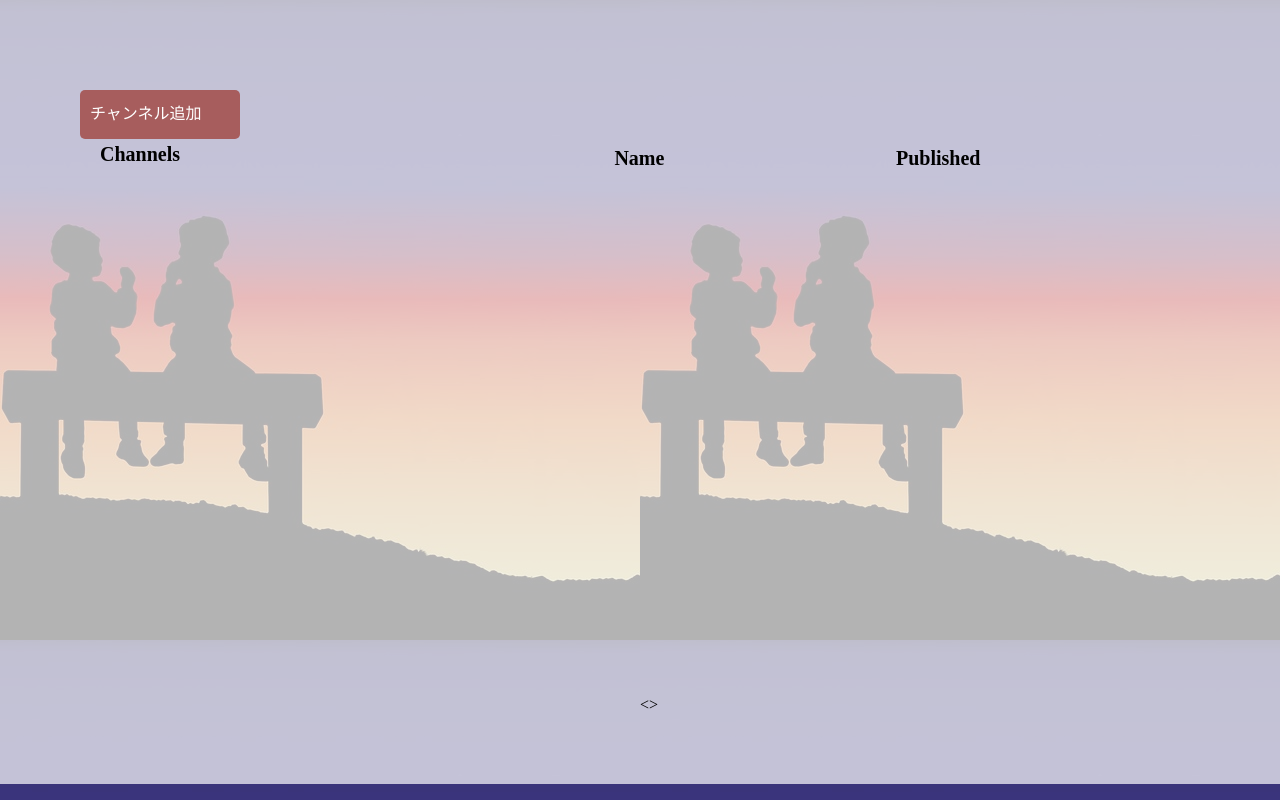
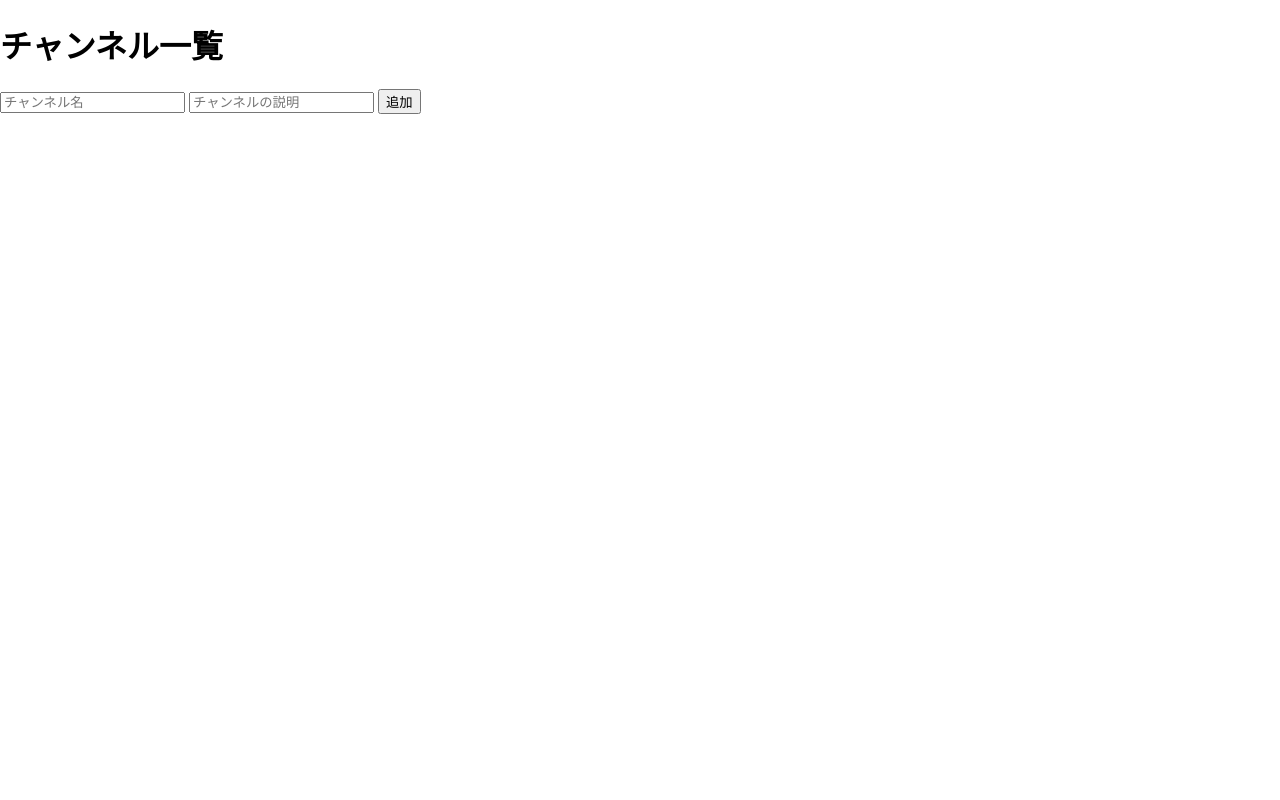
Before and after one commit to hackathon-team-e/chatapp, a Flask app: page /delete/1 in a window 1280 px wide. Run offline with Flask 2, Linux system fonts and the light colour scheme; data comes from the database, SQL or seed files in the repository; some libraries are stand-ins or nearby versions.

Commit message:
Revert "no message"
This reverts commit c1f4eedeac9bdc0a9e35a302b60dc7f29d487248.

```diff
--- a/app.py
+++ b/app.py
@@ -15,12 +15,9 @@ def index():
     channels = dbConnect.getChannelAll()
     return render_template('index.html', channels=channels)
 
-@app.route("/create")
-def create():
-    return render_template('create.html')
 
 # チャンネル作成機能
-@app.route('/create', methods=['POST'])
+@app.route('/', methods=['POST'])
 def add_channel():
     channel_name = request.form.get('channel-title')
     channel = dbConnect.getChannelByName(channel_name)
--- a/static/css/main.css
+++ /dev/null
@@ -1,84 +0,0 @@
-.main-container {
-background-image: url(../img/chat.jpeg);
-position: absolute;
-height: 100%;
-width: 100%;
-}
-
-.bg-mask {
-  height: 100%;
-  background: rgba(255,255,255,0.7);
-}
-.channelpage {
-  display: flex;
-  flex-direction: column;
-}
-
-.btn {
-  border-radius: 5px;
-  background-color: #A75D5D;
-  padding: 10px;
-  text-decoration: none;
-  color: white;
-  position: absolute;
-  width: 160px;
-  height: 49px;
-  left: 80px;
-  top: 90px;
-}
-
-h1 {
-  position: absolute;
-  width: 160px;
-  height: 49px;
-  left: 100px;
-  top: 130px;
-  font-size: 20px;
-}
-
-.name {
-  position: absolute;
-  width:160px;
-  height: 50px;
-  left:48%;
-  top:130px;
-  font-size: 20px;
-}
-
-.published {
-  position: absolute;
-  width:160px;
-  height: 50px;
-  left:70%;
-  top:130px;
-  font-size: 20px;
-}
-
-.channelname {
-  position: absolute;
-  width:160px;
-  height: 20px;
-  left:50%;
-  top:160px;
-  font-size: 20px;
-}
-.delete {
-  position: absolute;
-  width:160px;
-  height: 20px;
-  left:90%;
-  top:160px;
-  font-size: 20px;
-}
-
-.pagination-container,
-.pagination {
-  display: flex;
-  position: absolute;
-  left: 50%;
-  bottom: 70px;
-}
-
-p {
-
-}
--- a/static/css/style.css
+++ b/static/css/style.css
@@ -1,12 +1,16 @@
 @charset "UTF-8";
 
+head {
+    width: 100%;
+    height: 1024px;
+}
 .background-img {
     position: absolute;
     width: 896px;
     height: 1024px;
     left: 370px;
     top: 0px;
-    background-image: url(../img/loginpage.jpeg);
+    background-image: url(/Users/hikaru/Desktop/Hackathoncode/loginpage.jpeg);
     background-repeat: no-repeat;
     background-size: 896px 1024px;
 }
--- a/static/css/styles.css
+++ b/static/css/styles.css
@@ -1,3 +1,2 @@
 @import "detail.css";
 @import "signup.css";
-@import "main.css";
--- a/templates/index.html
+++ b/templates/index.html
@@ -1,31 +1,16 @@
 {% extends 'base.html' %}
 {% block title %}
-  <title>channel</title>
+  <title>home</title>
 {% endblock %}
 {% block body %}
-<div class="main-container channelpage">
-  <div class="bg-mask"></div>
-    <div class="main-content">
-     <div class="bg-image">
-    <div class="channel-title">
-<h1>Channels</h1>
-<h2 class="name">Name</h2>
-<h2 class="published">Published</h2>
-
-      <a href="create.html" class="btn">チャンネル追加</a>
-
-    <div class="pagination-container">
-      <p id="prev"><</li>
-      <ul class="pagination"></ul>
-      <p id="next">></p>
-    </div>
-    </div>
-    <ul class="channel-box"></ul>
-    </div>
-  </div>
-</div>
-{% for channel in channels %}
-<p class="channelname"><a href="/detail/{{ channel.id }}">{{ channel.name }}</a></p>
-<p class="delete"><a href="/delete/{{ channel.id }}">削除</a></p>
-{% endfor %}
+   <h1>チャンネル一覧</h1>
+    <form action="/", method="post">
+        <input type="text" placeholder="チャンネル名" class="channel-form-input" name="channel-title">
+        <input type="text" placeholder="チャンネルの説明" class="channel-form-input" name="channel-description">
+        <button id="add-channel-confirmation-btn">追加</button>
+    </form>
+    {% for channel in channels %}
+        <p><a href="/detail/{{ channel.id }}">{{ channel.name }}</a></p>
+        <p><a href="/delete/{{ channel.id }}">削除</a></p>
+    {% endfor %}
 {% endblock %}
```
Also changed, not shown: templates/create.html (deleted, +0 -17 lines), templates/login.html (+6 -4 lines), static/img/chat.jpeg (deleted).
